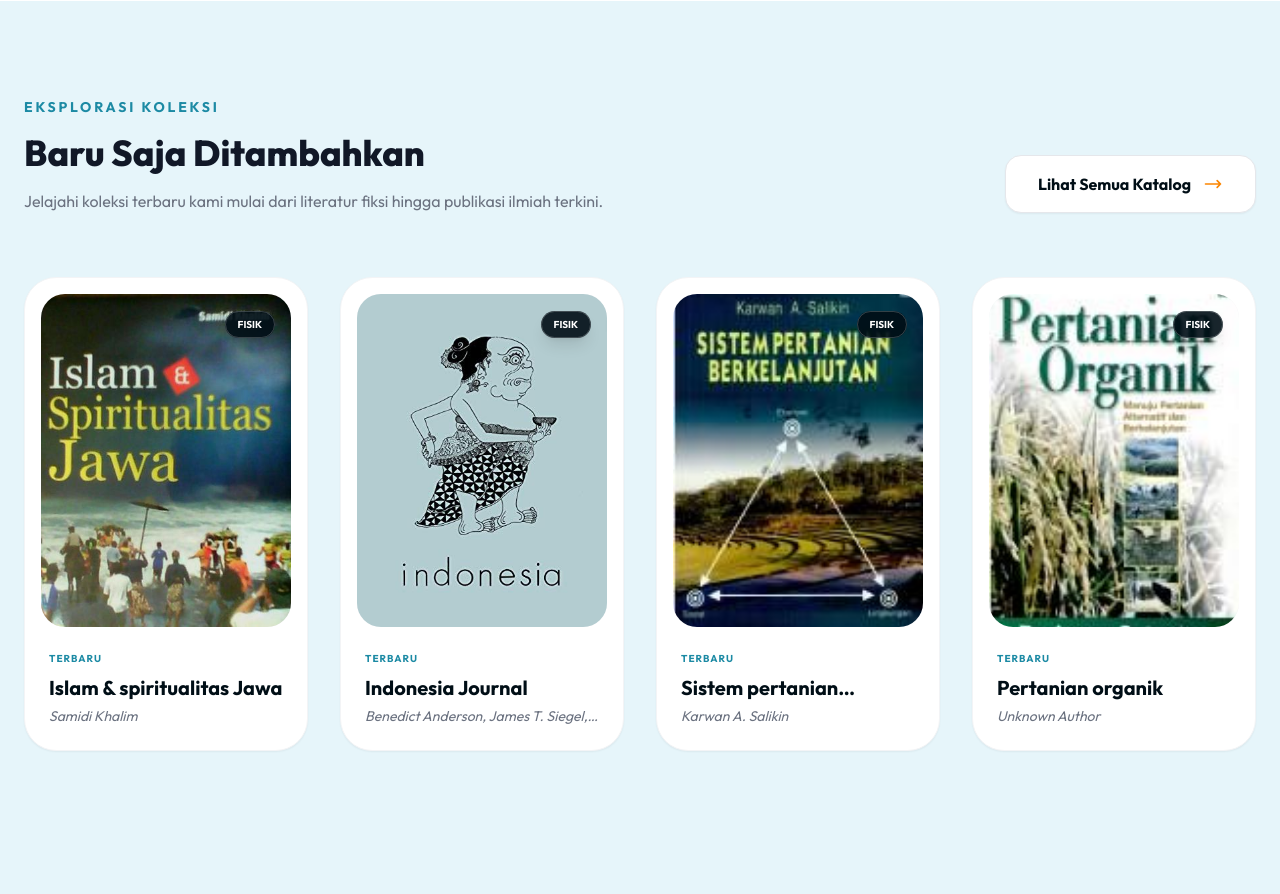
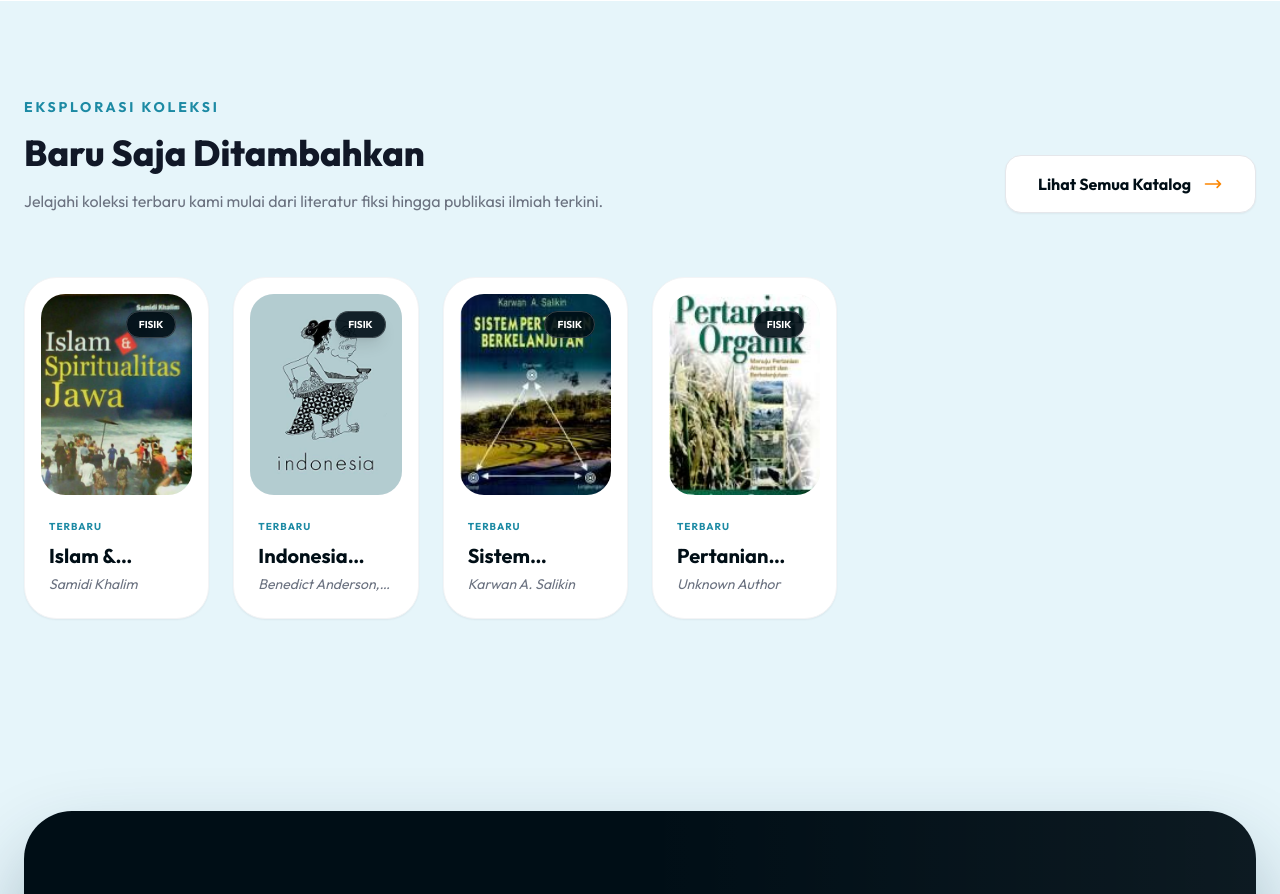
Before and after one commit to diskonnekted/trimulyo-open-library, a PHP site: page / in a window 1280 px wide. Shown: the part 1448-2342 px from the top of the page. Run offline with PHP 8.4, Linux system fonts and the light colour scheme; data comes from the database, SQL or seed files in the repository; some libraries are stand-ins or nearby versions.

Commit message:
UI: Update recent books grid to 6 columns and increase limit to 12

```diff
--- a/index.php
+++ b/index.php
@@ -236,8 +236,8 @@
         </div>
 
         <?php if (count($recentBooks) > 0): ?>
-        <div class="grid grid-cols-1 sm:grid-cols-2 lg:grid-cols-4 gap-8">
-            <?php foreach (array_slice($recentBooks, 0, 8) as $book): ?>
+        <div class="grid grid-cols-1 sm:grid-cols-2 md:grid-cols-3 lg:grid-cols-6 gap-6">
+            <?php foreach (array_slice($recentBooks, 0, 12) as $book): ?>
             <div class="group bg-white rounded-[2rem] p-4 shadow-sm border border-gray-100 hover:shadow-2xl transition-all duration-500 flex flex-col h-full card-hover">
                 <div class="aspect-[3/4] bg-gray-100 rounded-[1.5rem] overflow-hidden relative mb-6">
                     <?php if ($book['cover_image']): ?>
```
